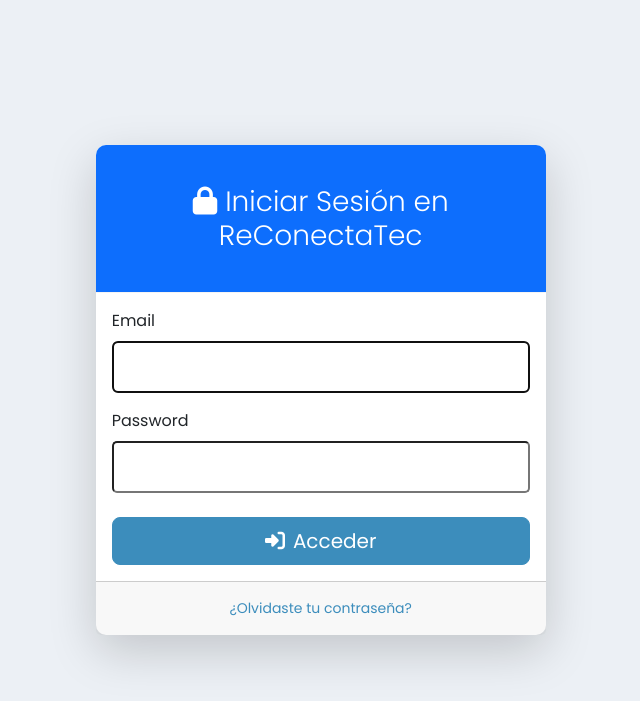
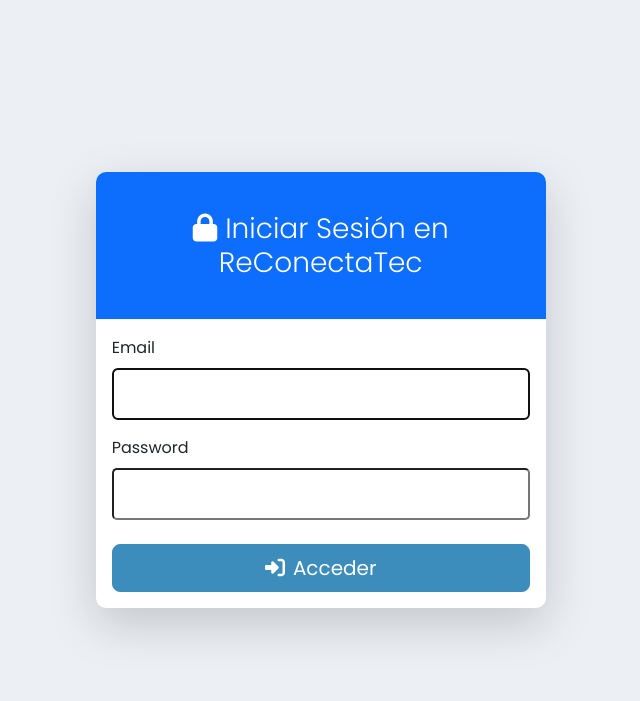
Before and after one commit to jlagosz/ReConectaTec-Backend, a Django app: page /login/ in a window 1280 px wide. Shown: the top 701 px of the page, without its empty margins (298-938 px from the left). Run offline with Django 5.2, Linux system fonts and the light colour scheme.

Commit message:
fix: login

```diff
--- a/templates/app1Backend/login.html
+++ b/templates/app1Backend/login.html
@@ -73,13 +73,6 @@
                         </div>
                     </form>
                 </div>
-
-                {# Pie de la Tarjeta #}
-                <div class="card-footer text-center py-3">
-                    <div class="small"><a href="#">¿Olvidaste tu contraseña?</a></div>
-                    {# Si tuvieras una ruta para registrar usuarios, iría aquí #}
-                    {# <div class="small mt-2"><a href="{% url 'register' %}">¿Necesitas una cuenta? ¡Regístrate!</a></div> #}
-                </div>
             </div>
         </div>
     </div>
```
Also changed, not shown: app1Backend/migrations/0002_alter_reacondicionamiento_estado_final.py (added).
